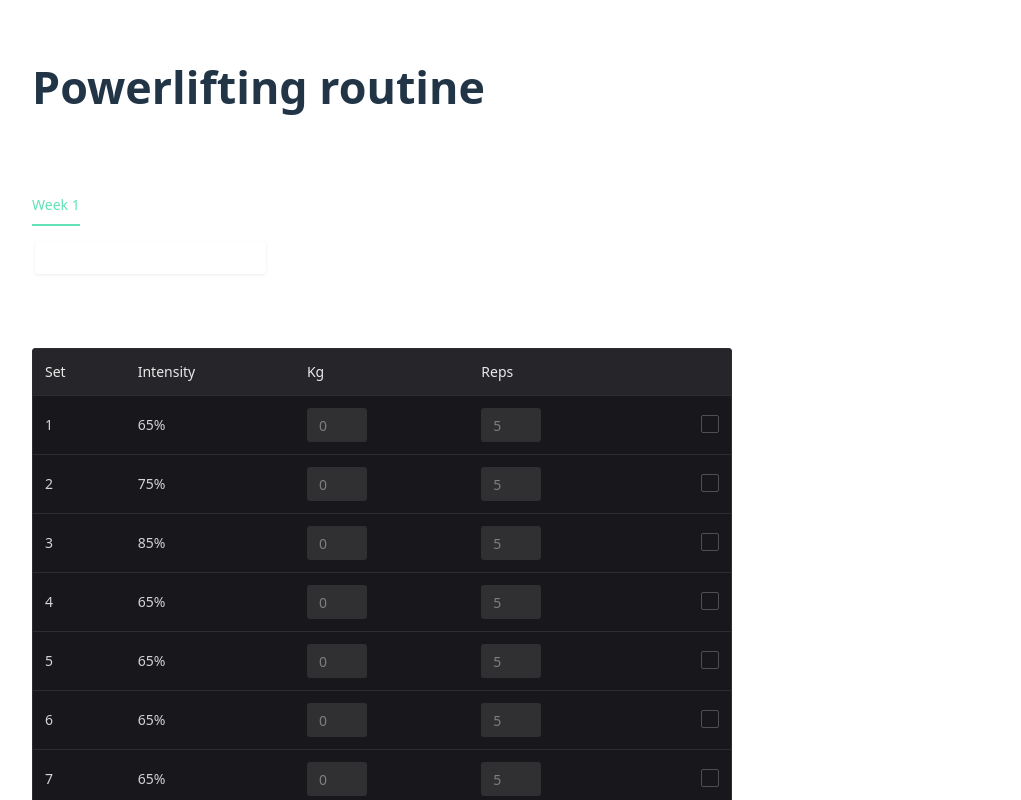
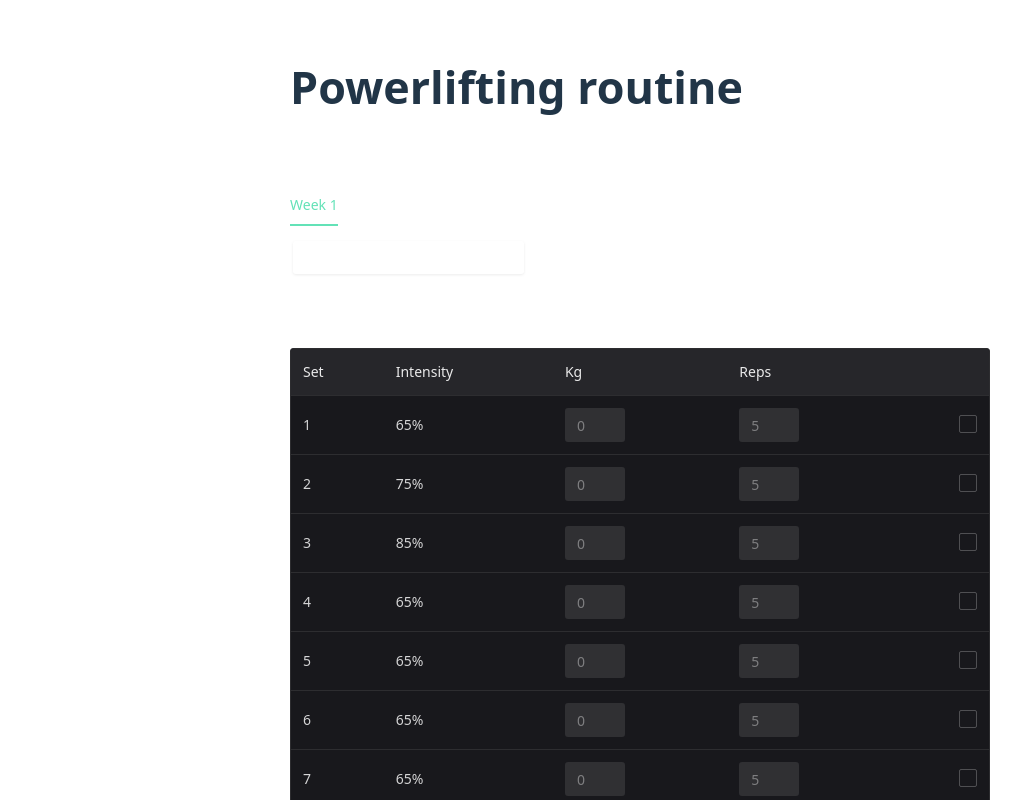
Before and after one commit to Sollien/lift, a Vue app: page / in a window 1280 px wide. Shown: the top 800 px of the page, without its empty margins (0-1021 px from the left). Built offline with nearby package versions, Linux system fonts and the light colour scheme.

Commit message:
Adjusting content for desktop

```diff
--- a/src/App.vue
+++ b/src/App.vue
@@ -1,5 +1,8 @@
 <template>
-	<n-config-provider :theme="darkTheme">
+	<n-config-provider
+		:theme="darkTheme"
+		class="config-provider"
+	>
 		<div class="main-content">
 			<WorkoutRoutine />
 		</div>
@@ -12,7 +15,11 @@ import { NConfigProvider } from 'naive-ui'
 import { darkTheme } from 'naive-ui'
 </script>
 
-<style scoped>
+<style scoped lang="scss">
+.config-provider {
+	display: flex;
+	justify-content: center;
+}
 
 .main-content {
 	min-width: 100%;
```
